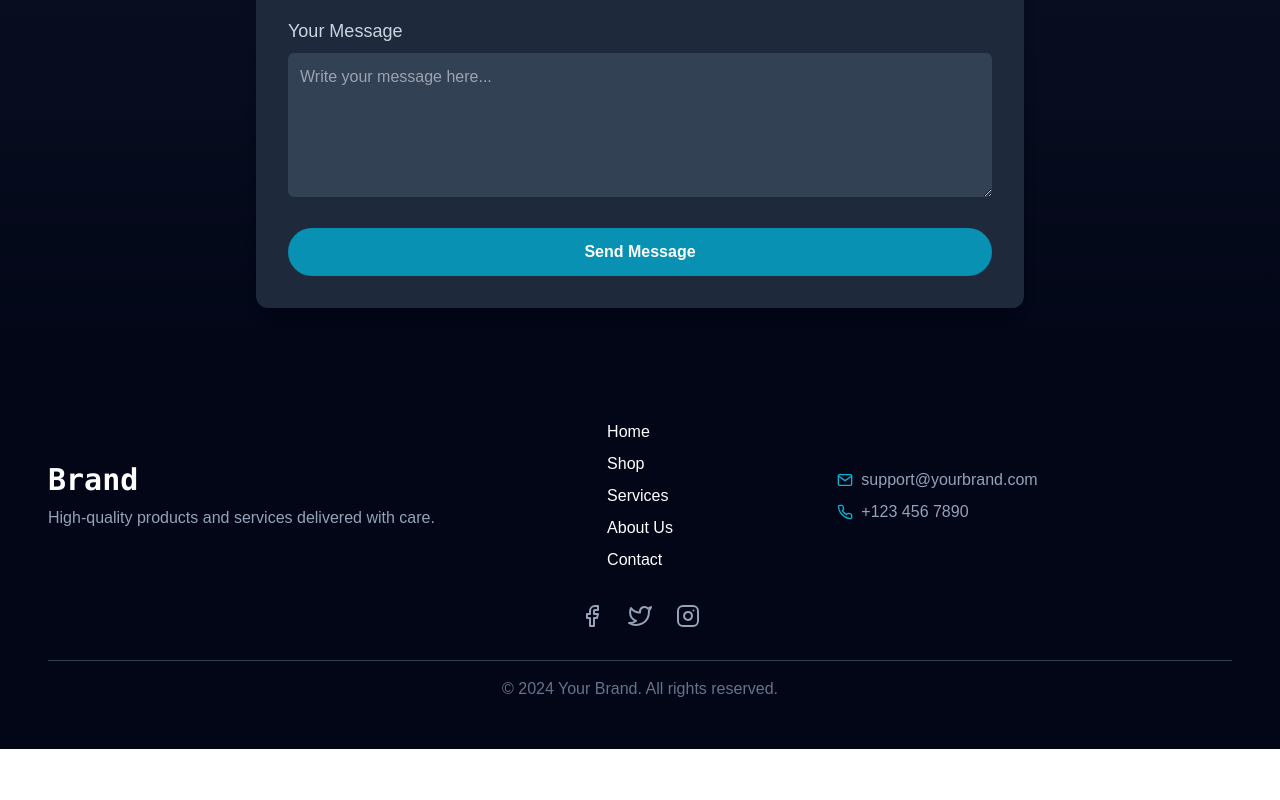
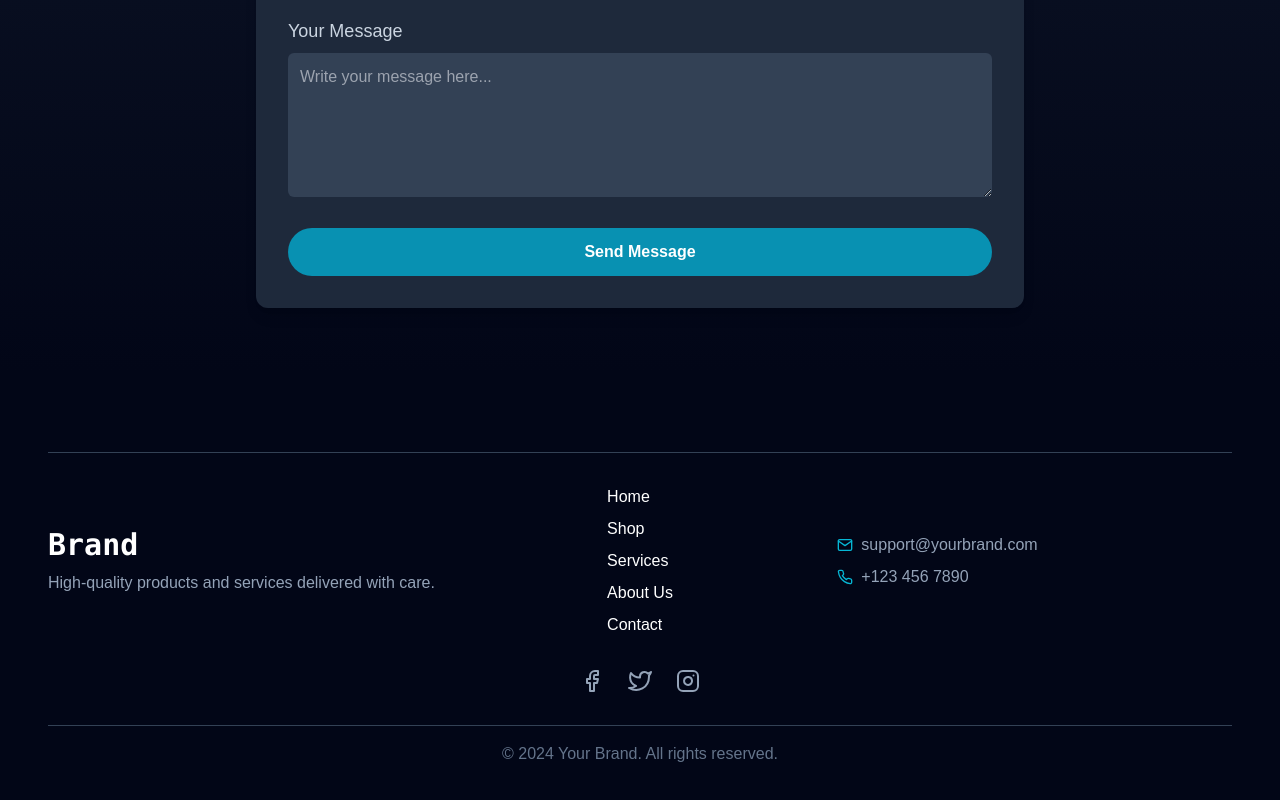
Before and after one commit to sivavarunan/ecommerce-website, a Next.js app: page / in a window 1280 px wide. Shown: the part 4235-5035 px from the top of the page. Before the commit the page ends 4984 px from the top, so only its background shows below. Built offline with nearby package versions, Linux system fonts and the light colour scheme.

Commit message:
added a divider in top of Footer

```diff
--- a/src/app/footer.tsx
+++ b/src/app/footer.tsx
@@ -5,6 +5,7 @@ const Footer = () => {
   return (
     <footer className="bg-slate-950 text-white py-12">
       <div className="max-w-7xl mx-auto px-6 lg:px-12">
+      <div className="border-t border-slate-700 mt-8 py-4 text-center text-slate-500"></div>
         <div className="flex flex-wrap justify-between items-center mb-8">
           {/* Logo or Title */}
           <div className="w-full lg:w-1/3 mb-8 lg:mb-0">
```
